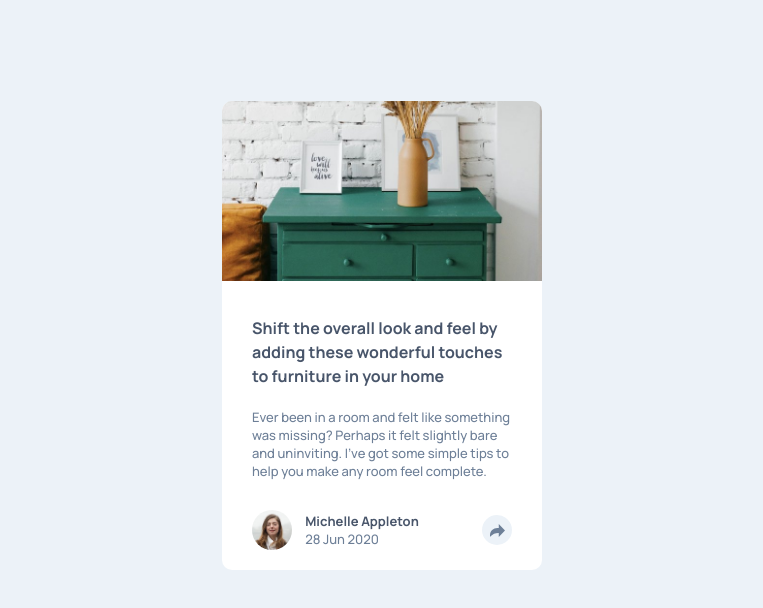
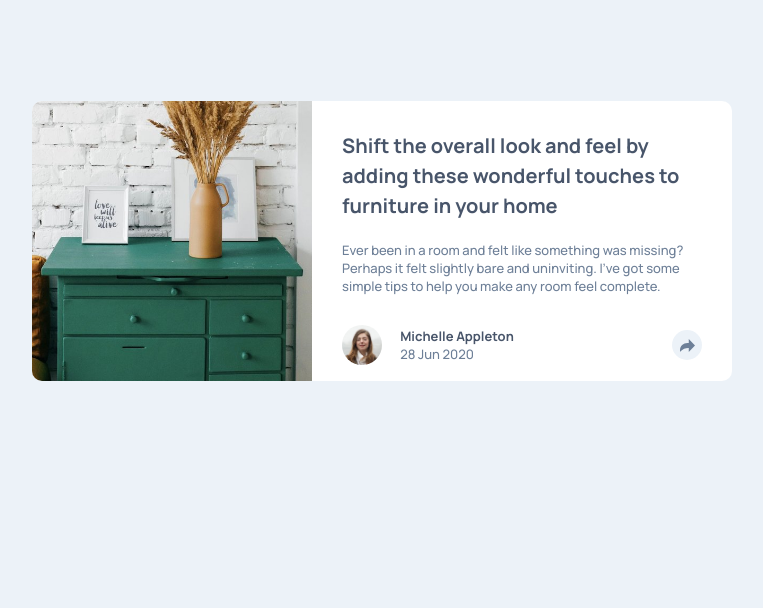
Before and after one commit to promisszn/article-preview, a plain HTML site: page index.html in a window 1280 px wide. Shown: the whole page, without its empty margins (258-1021 px from the left). Drawn offline with Linux system fonts and the light colour scheme.

Commit message:
finished

```diff
--- a/index.html
+++ b/index.html
@@ -17,6 +17,8 @@
     <div class="img">
       <img src="images/drawers.jpg" alt="">
     </div>
+
+    <div class="right">
     <div class="content">
       <h3>
         Shift the overall look and feel by adding these wonderful
@@ -50,6 +52,7 @@
       </div>
     </div>
   </div>
+  </div>
 
   <script src="main.js"></script>
 </body>
--- a/styles.css
+++ b/styles.css
@@ -8,27 +8,30 @@
     --manrope: 'Manrope', sans-serif;
 }
 
-html{
+html {
     box-sizing: border-box;
 }
 
-*{
+* {
     margin: 0;
     padding: 0;
 }
 
-*, *::before, *::after{
+*,
+*::before,
+*::after {
     box-sizing: inherit;
 }
 
-body{
+body {
     background-color: var(--lightGrayishBlue);
     height: 100vh;
     width: 100vw;
     font-family: var(--manrope);
+    position: relative;
 }
 
-.article{
+.article {
     width: 320px;
     margin: 0 auto;
     margin-top: 101px;
@@ -37,30 +40,30 @@ body{
     border-radius: 10px;
 }
 
-.img img{
+.img img {
     width: 320px;
     height: 180px;
     object-fit: cover;
     border-radius: 10px 10px 0 0;
 }
 
-.content{
+.content {
     padding: 30px;
 }
 
-.content h3{
+.content h3 {
     color: var(--darkGrayishBlue);
     line-height: 1.5;
     font-size: 16px;
 }
 
-.content p{
+.content p {
     color: var(--desaturateddarkblue);
     font-size: 13px;
     margin-top: 20px;
 }
 
-.share{
+.share {
     padding: 0 30px;
     padding-bottom: 20px;
     display: flex;
@@ -68,27 +71,27 @@ body{
     justify-content: space-between;
 }
 
-.avatar{
+.avatar {
     border-radius: 50%;
     width: 40px;
     height: 40px;
 }
 
-.info{
+.info {
     position: relative;
     right: 25px;
     font-size: 13px;
 }
 
-.info h4{
+.info h4 {
     color: var(--darkGrayishBlue);
 }
 
-.info p{
+.info p {
     color: var(--desaturateddarkblue);
 }
 
-.share-icon{
+.share-icon {
     background-color: var(--lightGrayishBlue);
     width: 30px;
     height: 30px;
@@ -99,11 +102,11 @@ body{
     cursor: pointer;
 }
 
-.hidden{
+.hidden {
     display: none;
 }
 
-.active-share{
+.active-share {
     background-color: var(--darkGrayishBlue);
     color: white;
     display: flex;
@@ -113,7 +116,7 @@ body{
     justify-content: space-around;
 }
 
-.active-share p{
+.active-share p {
     text-transform: uppercase;
     color: var(--grayishBlue);
     letter-spacing: 4px;
@@ -121,15 +124,15 @@ body{
     padding-left: 10px;
 }
 
-.social{
+.social {
     margin-left: -35px;
 }
 
-.social img{
+.social img {
     padding-right: 10px;
 }
 
-.share-icon2{
+.share-icon2 {
     background-color: var(--desaturateddarkblue);
     width: 30px;
     height: 30px;
@@ -139,3 +142,40 @@ body{
     justify-content: center;
     cursor: pointer;
 }
+
+@media screen and (min-width: 1000px) {
+    .article {
+        width: 700px;
+        height: 280px;
+        display: flex;
+        flex-direction: row;
+        position: absolute;
+        left: 50%;
+        transform: translateX(-50%);
+    }
+
+    .img img {
+        height: 280px;
+        width: 280px;
+        border-radius: 10px 0 0 10px;
+    }
+
+    .right {
+        display: flex;
+        flex-direction: column;
+        height: 280px;
+        justify-content: space-between;
+    }
+
+    .content h3 {
+        font-size: 20px;
+    }
+
+    .info {
+        right: 70px;
+    }
+
+    .active-share {
+        border-radius: 0 0 10px 0;
+    }
+}
```
Also changed, not shown: screenshot.png (added), 1 other file.
